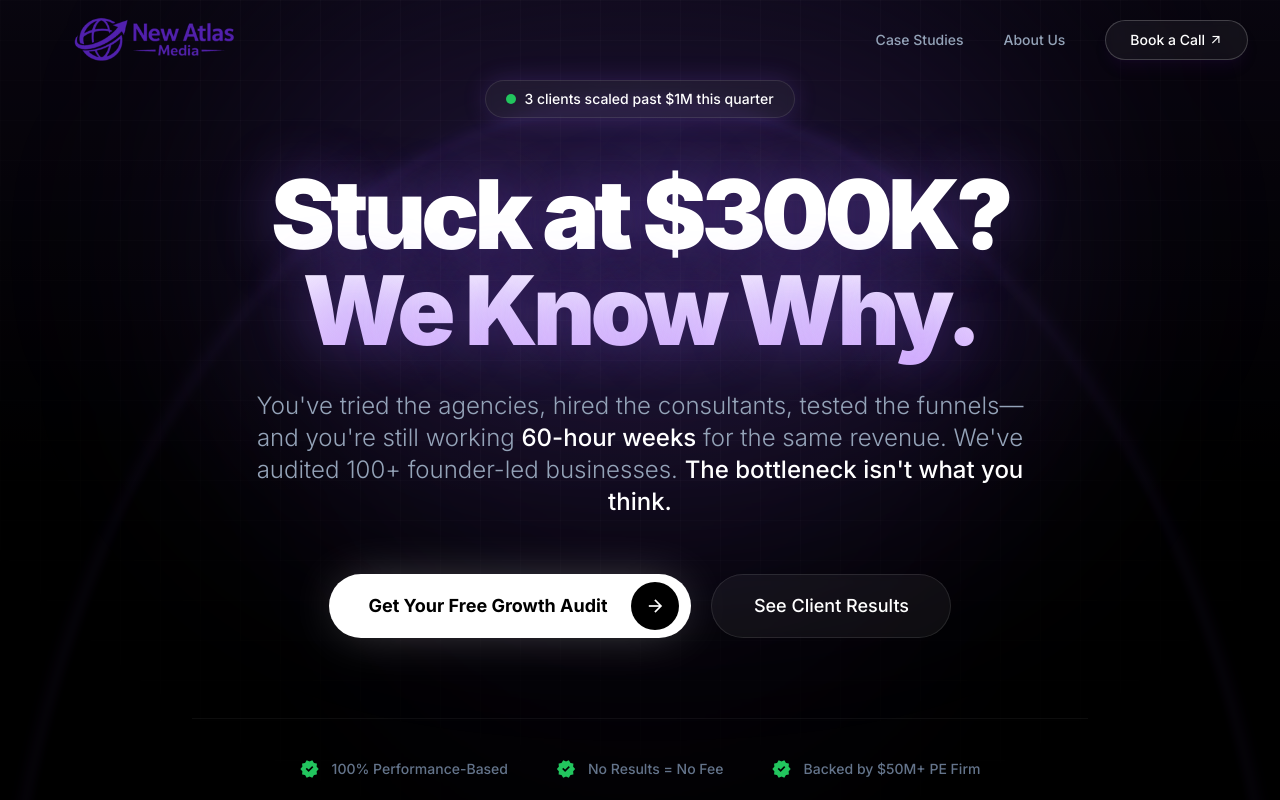
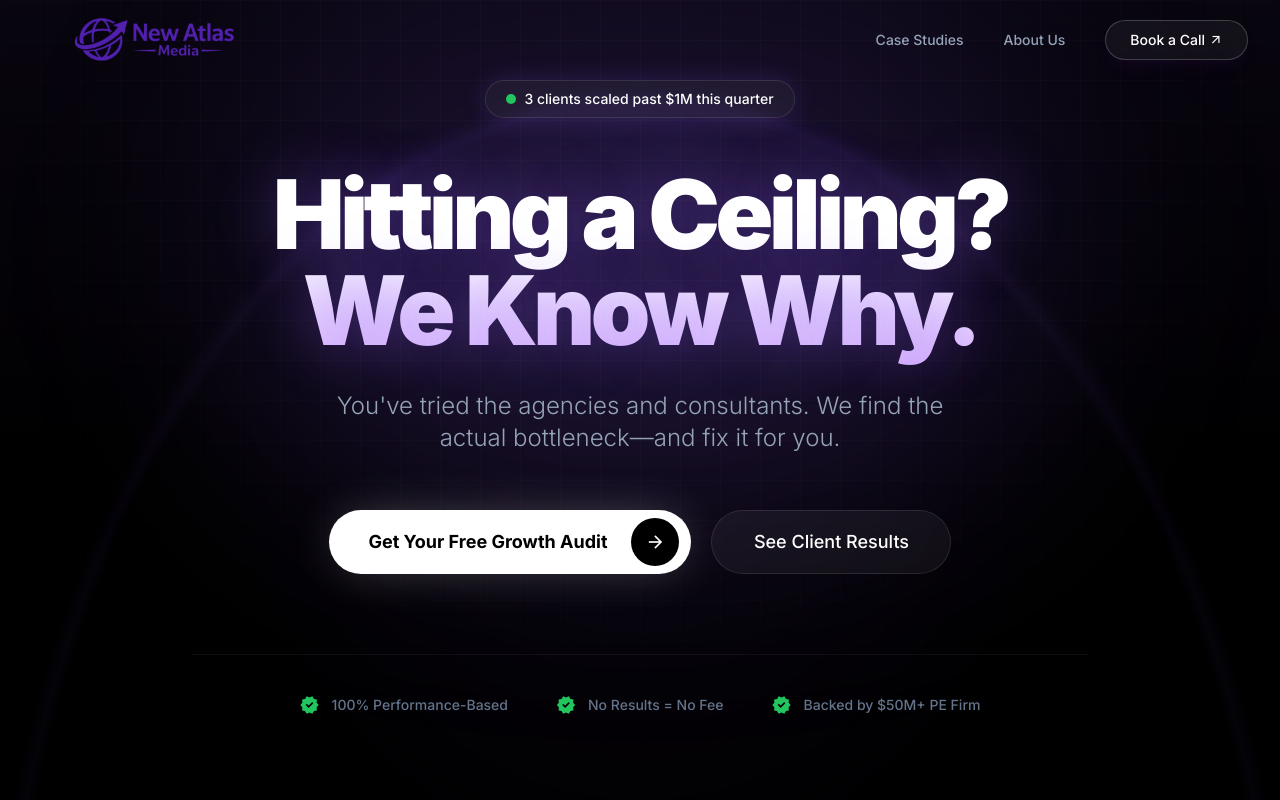
Before and after one commit to DavidZhu11/NewAtlasMedia, a React (Vite) app: page / in a window 1280 px wide. Shown: the top 800 px of the page. Built offline with nearby package versions, Linux system fonts and the light colour scheme.

Commit message:
Refine Hero headline and About Us copy

```diff
--- a/components/AboutUs.tsx
+++ b/components/AboutUs.tsx
@@ -41,7 +41,7 @@ const AboutUs: React.FC = () => {
                         <span className="text-brand-purple">In Your Shoes.</span>
                     </h2>
                     <p className="text-xl text-slate-300 leading-relaxed">
-                        Our founding team built and scaled a 7-figure brand before joining Joint Growth Partners. We know the founder grind—the 3am nights, the failed campaigns, the feeling that everyone else has it figured out. That's exactly why we built something different.
+                        Our founding team built and scaled a 7-figure brand before launching New Atlas Media. We know the founder grind—the 3am nights, the failed campaigns, the feeling that everyone else has it figured out. That's exactly why we built something different.
                     </p>
                 </div>
 
--- a/components/Hero.tsx
+++ b/components/Hero.tsx
@@ -30,13 +30,13 @@ const Hero: React.FC = () => {
 
                 {/* Headline - Pain Focused */}
                 <h1 className="text-5xl sm:text-7xl lg:text-8xl font-black tracking-tighter text-white mb-8 hero-text-glow leading-[0.9] text-center">
-                    Stuck at $300K?<br />
+                    Hitting a Ceiling?<br />
                     <span className="bg-clip-text text-transparent bg-gradient-to-b from-white to-purple-300">We Know Why.</span>
                 </h1>
 
                 {/* Sub-headline - Empathy + Solution */}
-                <p className="text-lg sm:text-xl md:text-2xl text-slate-400 max-w-3xl mb-14 leading-relaxed font-light text-center">
-                    You've tried the agencies, hired the consultants, tested the funnels—and you're still working <span className="text-white font-medium">60-hour weeks</span> for the same revenue. We've audited 100+ founder-led businesses. <span className="text-white font-medium">The bottleneck isn't what you think.</span>
+                <p className="text-lg sm:text-xl md:text-2xl text-slate-400 max-w-2xl mb-14 leading-relaxed font-light text-center">
+                    You've tried the agencies and consultants. We find the actual bottleneck—and fix it for you.
                 </p>
 
                 {/* Buttons - Lower Commitment */}
```
